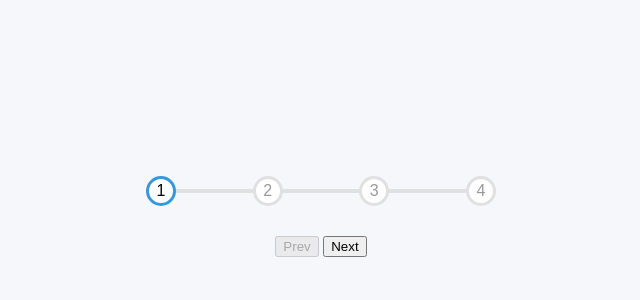
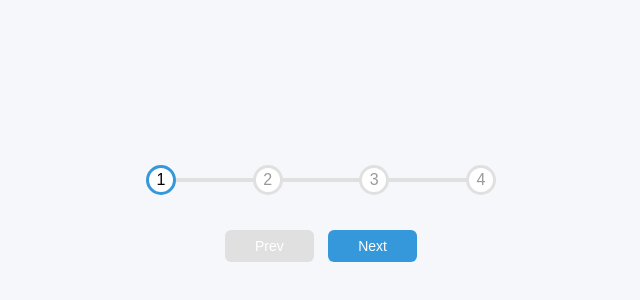
Before and after one commit to tod619/Progress_Steps, a plain HTML site: page index.html in a window 1280 px wide. Shown: the part 184-484 px from the top of the page, without its empty margins (319-959 px from the left). Drawn offline with Linux system fonts and the light colour scheme; a web font is replaced by a local one.

Commit message:
add style to prev + next btns in style.css

```diff
--- a/style.css
+++ b/style.css
@@ -77,3 +77,28 @@ body {
   border-color: var(--line-border-fill);
   color: #000;
 }
+
+.btn {
+  background-color: var(--line-border-fill);
+  color: #fff;
+  border: none;
+  border-radius: 6px;
+  font-family: inherit;
+  padding: 8px 30px;
+  margin: 5px;
+  font-size: 14px;
+  cursor: pointer;
+}
+
+.btn:focus {
+  outline: none;
+}
+
+.btn:active {
+  transform: scale(0.98);
+}
+
+.btn:disabled {
+  background-color: var(--line-border-empty);
+  cursor: not-allowed;
+}
```
